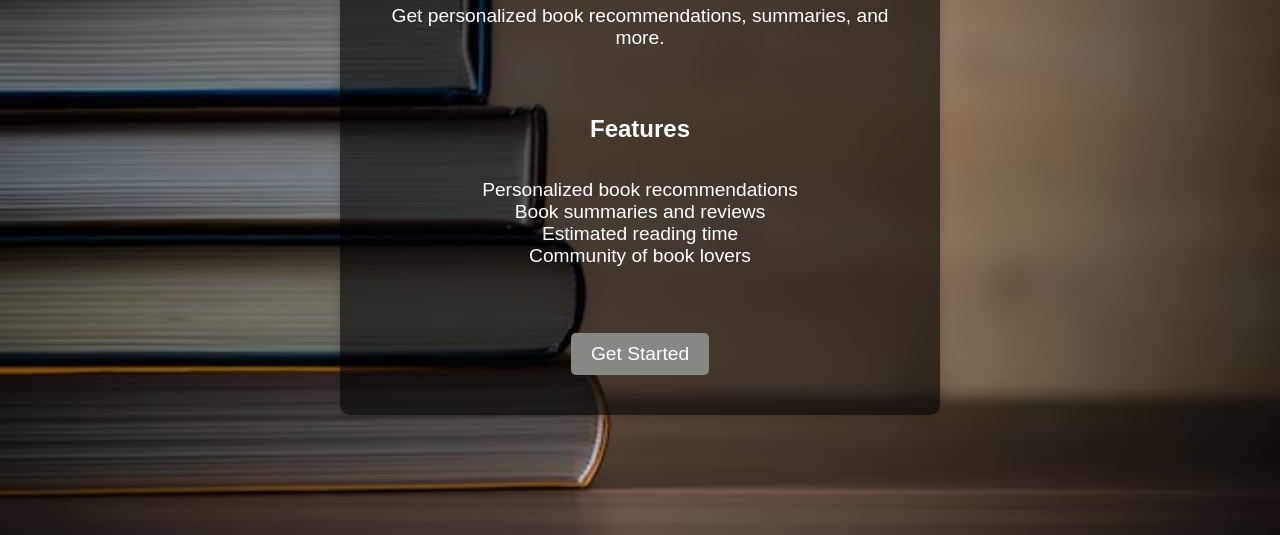
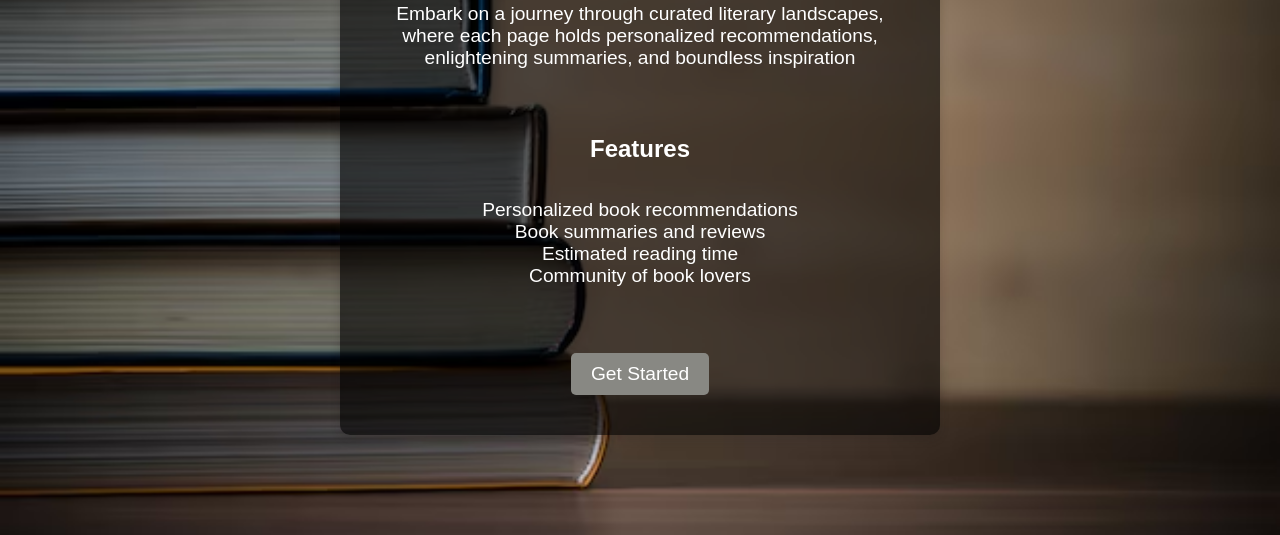
Before and after one commit to MahimaDhomane/BookWise, a plain HTML site: page index.html in a window 1280 px wide. Shown: the part 265-800 px from the top of the page. Drawn offline with Linux system fonts and the light colour scheme.

Commit message:
Update index.html

```diff
--- a/index.html
+++ b/index.html
@@ -9,8 +9,8 @@
 <body>
     <div class="cover-container">
         <div class="cover-content">
-            <h1>Discover your Next Favourite Book!</h1>
-            <p>Get personalized book recommendations, summaries, and more.</p><br><br>
+            <h1>Discover your Next Favourite Book!</h1><br>
+            <p>Embark on a journey through curated literary landscapes, where each page holds personalized recommendations, enlightening summaries, and boundless inspiration</p><br><br>
             <h2>Features</h2><br><br>
                 <p>Personalized book recommendations<br>
                 Book summaries and reviews<br>
```
